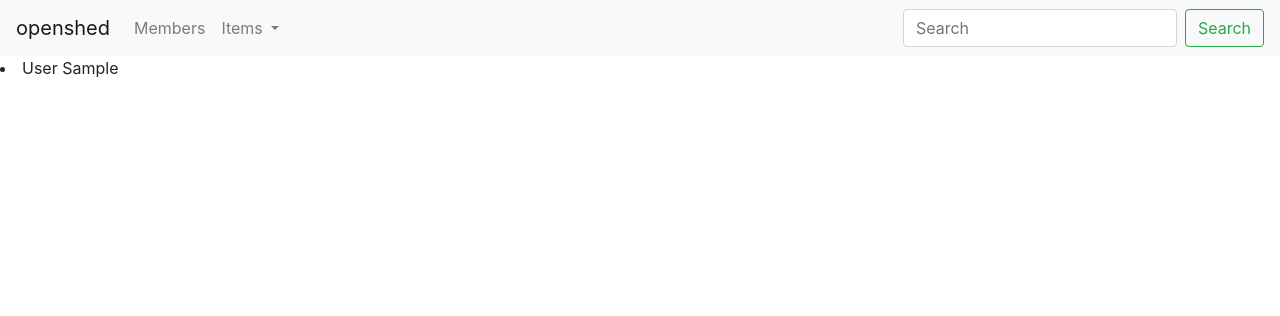
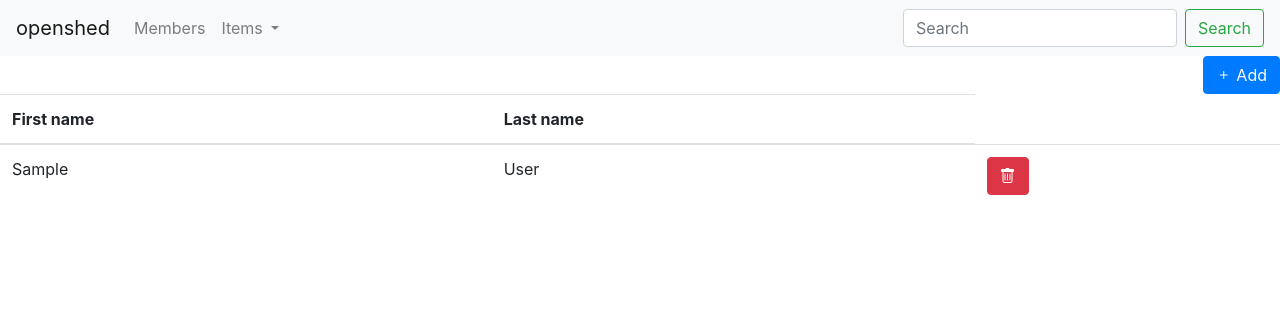
Before and after one commit to the-moog/openshed, a Django app: template members/templates/members/members.html in a window 1280 px wide. Shown: the top 316 px of the page. Run offline with Django 3.2, Linux system fonts and the light colour scheme; the template is opened without the code that fills it: most values are stand-ins (such as "Sample title", 1, 10 or a date in 2020); some libraries are stand-ins or nearby versions.

Commit message:
members template improved

```diff
--- a/members/templates/members/members.html
+++ b/members/templates/members/members.html
@@ -1,7 +1,31 @@
 {% extends 'openshed/base.html' %}
 
 {% block content %}
+<div class="float-right noprint">
+   <a class="btn btn-primary" href="/members/members/add">
+      <span class="bi-plus"></span>
+      Add
+   </a>
+</div>
+<table class="table">
+  <thead>
+    <tr>
+      <th scope="col">First name</th>
+      <th scope="col">Last name</th>
+    </tr>
+  </thead>
+  <tbody>
 {% for member in members %}
-    <li>{{member.last_name}} {{member.first_name}}</li>
+    <tr>
+      <td>{{member.first_name}}</td>
+      <td>{{member.last_name}}</td>
+      <td>
+        <a class="btn btn-danger" href="members/{{member.id}}/delete">
+          <span class="bi-trash"></span>
+        </a>
+      </td>
+    </tr>
 {% endfor %}
+  </tbody>
+</table>
 {% endblock %}
```
